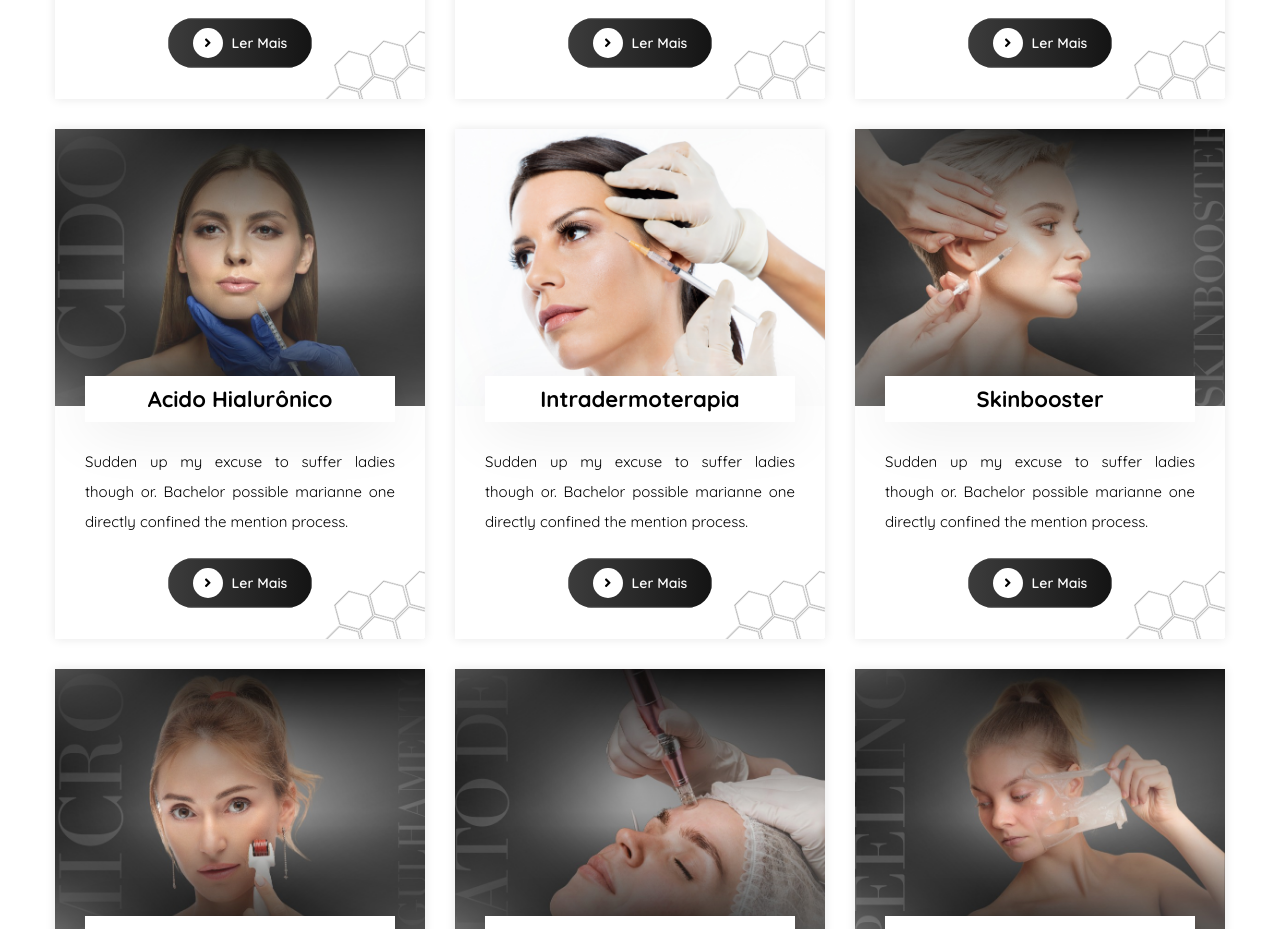
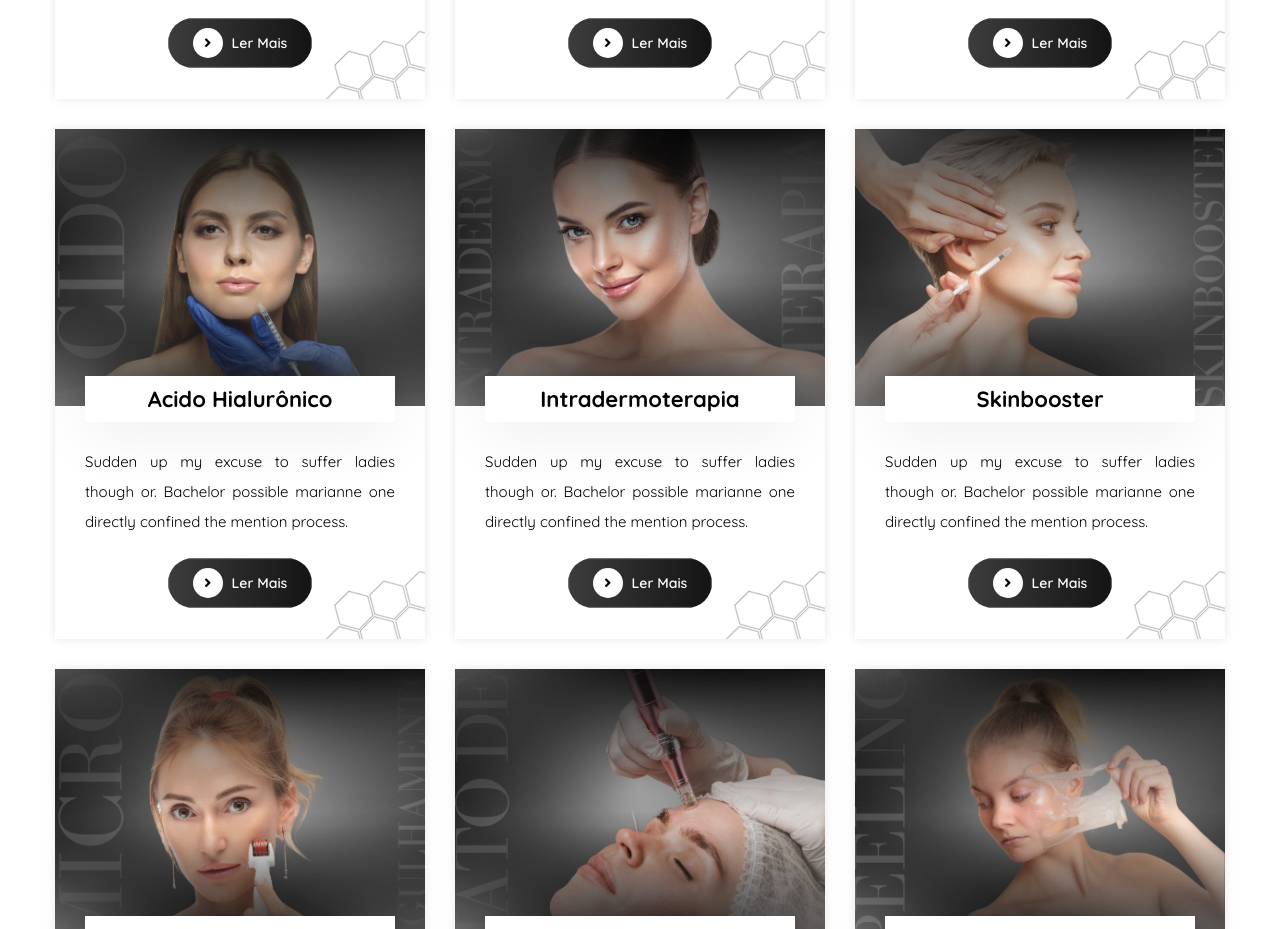
Before and after one commit to zetta-tecnologia/drrogeriohessel, a plain HTML site: page index.html in a window 1280 px wide. Shown: the part 2685-3614 px from the top of the page. Drawn offline with Linux system fonts and the light colour scheme; a script that the page names is missing; files whose address does not match are found by name; a web font is replaced by a local one.

Commit message:
Finalização da Home

```diff
--- a/index.html
+++ b/index.html
@@ -408,7 +408,7 @@
                   <div class="single-item col-lg-4 col-md-6">
                       <div class="item">
                           <div class="thumb">
-                              <img src="assets/img/procedimentos.png" alt="Thumb">
+                              <img src="assets/img/intra.jpeg" alt="Thumb">
                           </div>
                           <div class="info">
                               <div class="title">
```
Also changed, not shown: assets/img/intra.jpeg (added).
